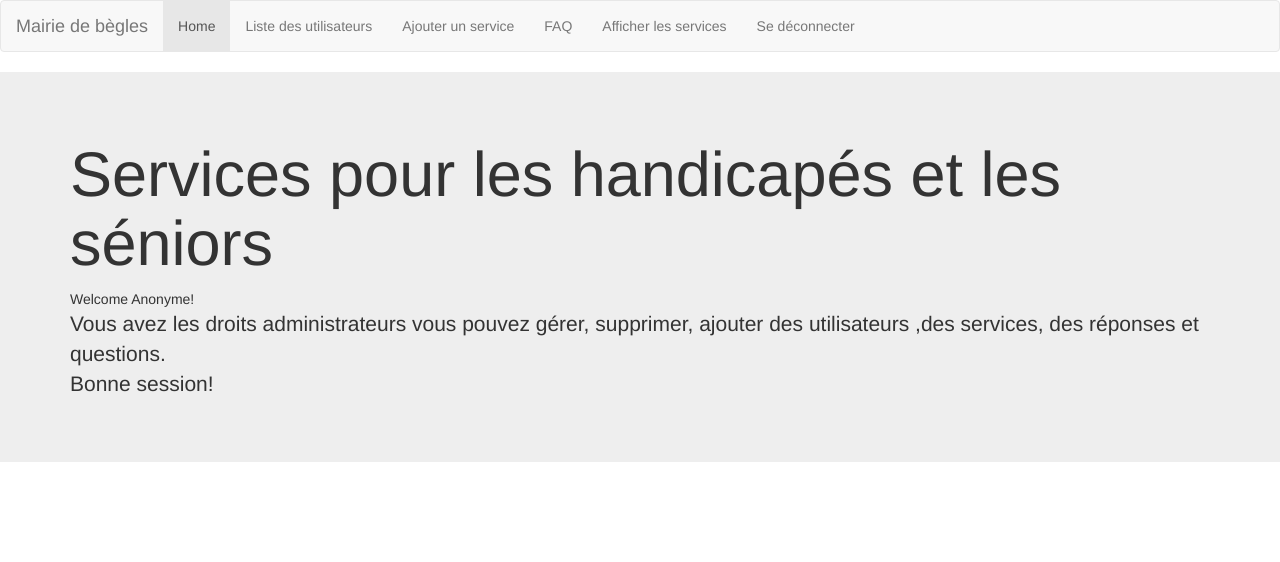
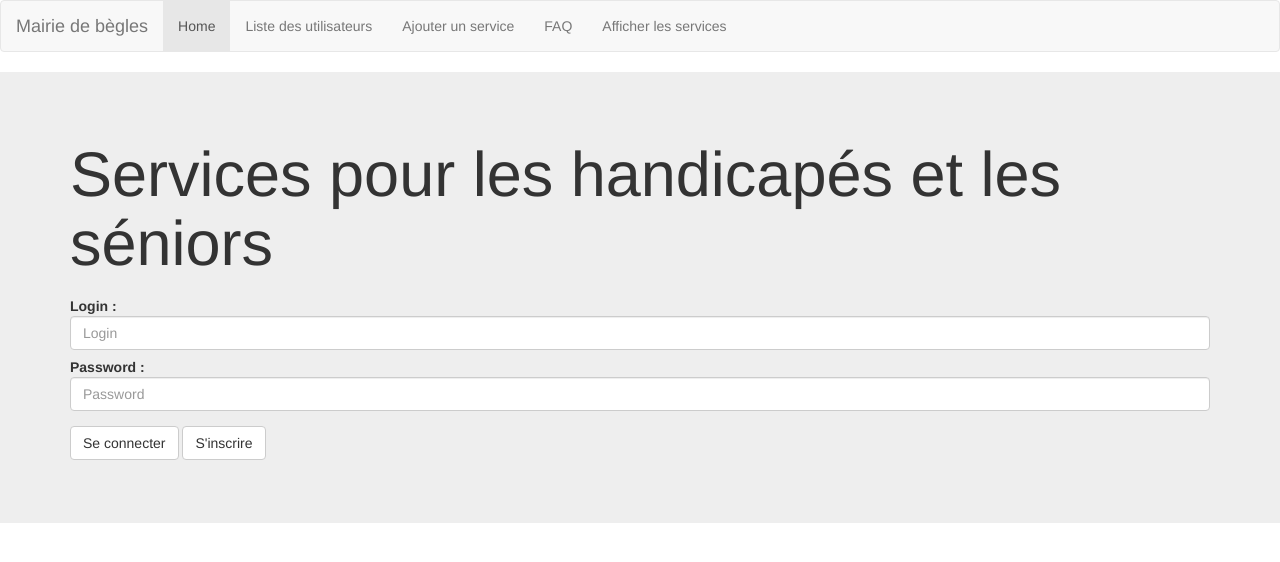
Before and after one commit to michelmassamiri/Simple-web-app, a PHP site: page /site/index.php in a window 1280 px wide. Shown: the top 562 px of the page. Run offline with PHP 8.4, Linux system fonts and the light colour scheme; the visitor is signed in with stand-in values (Sample User, id 1).

Commit message:
update session

```diff
--- a/site/view/navbar.php
+++ b/site/view/navbar.php
@@ -18,7 +18,7 @@
             <li><a href="<?php echo $path; ?>controller/faq.php">FAQ</a></li>
             <li><a href="<?php echo $path; ?>controller/services.php">Afficher les services</a></li>
 
-<?php if(isset($_SESSION["login"])){?>
+<?php if(isset($_SESSION["login"]) && $_SESSION['login'] != "Anonyme"){?>
             <li><a href="<?php echo $path; ?>controller/logout.php"> Se déconnecter</a></li>
 <?php }?>
 
--- a/site/view/welcome.php
+++ b/site/view/welcome.php
@@ -7,13 +7,14 @@
     session_regenerate_id();
     $_SESSION['session_id'] = session_id();
 }
-if (!isset($_SESSION["login"]) && !isset($_SESSION["password"])) {
+if (!isset($_SESSION["login"]) || $_SESSION['login'] == "Anonyme") {
     $_SESSION['session_id'] = session_id();
     $_SESSION["login"] = "Anonyme";
     $_SESSION["droit"] = 0;
     include_once("login.php");
 }
 else{
+    if($_SESSION['login'] != "Anonyme"){
         echo "Welcome " . $_SESSION["login"] . "!<br\>";
         if($_SESSION['droit'] == 1){
             echo '<p>Vous avez les droits administrateurs vous pouvez gérer, supprimer, ajouter des utilisateurs ,des services, des réponses et questions.<br/>Bonne session!</p>';
@@ -22,7 +23,7 @@
             echo'<p>Bonjour chèr(e)s client(e)s vous avez la possibilité sur se site de poser des questions sur vos besoins mais aussi de répondre aux questions des autres personnes dans la section FAQ.</p>
 <p>Vous pouvez aussi consulter les services disponibles dans la section \"les services\"</p>';
         }
-
+    }
 }
 ?>
 	</div>
```
Lines whose indentation alone changed are shown as unchanged.
